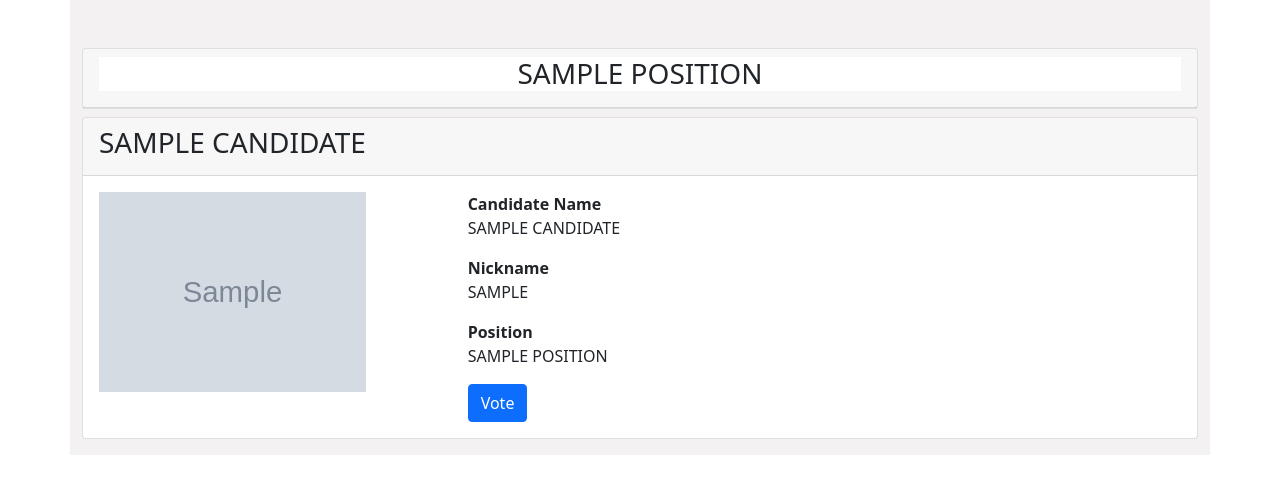
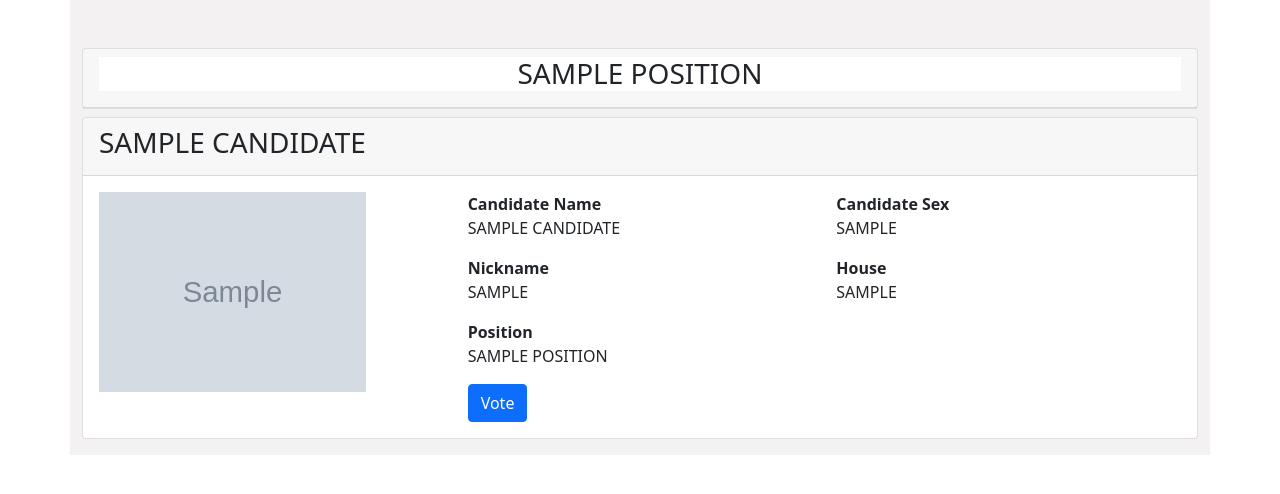
Before and after one commit to DevPrinceK/tashtech-evoting, a Django app: template core/voting/templates/voting/vote.html in a window 1280 px wide. Shown: the top 494 px of the page. Run offline with Django 4.2, Linux system fonts and the light colour scheme; the template is opened without the code that fills it: values that come from a table or form of the project are taken from there, others are empty; tables that the repository leaves empty hold one stand-in row (values such as "Sample post"); grey boxes marked "Sample" are stand-in pictures; parts of the project's set-up code (start-up, migrations or seed data) failed here and were passed over.

Commit message:
Update vote.html

```diff
--- a/core/voting/templates/voting/vote.html
+++ b/core/voting/templates/voting/vote.html
@@ -36,30 +36,37 @@
                                 <img src="{% if candidate.picture %} {{candidate.picture.url}} {% else %} {% static 'images/illustrations/user.png' %} {% endif %} "
                                     alt="candidate" style="height: 200px; width:auto;">
                             </div>
-                            <div class="col-8">
+                            <div class="col-4">
                                 <form action="" method="POST">
                                     {% csrf_token %}
                                     <input type="hidden" name="candidate_id" value="{{candidate.id}}">
                                     <div class="form-group mb-2">
                                         <label for=""> <b>Candidate Name</b></label>
                                         <p>{{candidate.name|upper}}</p>
-                                        <!-- <input type="text" class="form-control" value="{{candidate.name|upper}}"
-                                            readonly> -->
                                     </div>
                                     <div class="form-group mb-2">
                                         <label for=""><b>Nickname</b></label>
                                         <p>{{candidate.nickname|upper}}</p>
-                                        <!-- <input type="text" class="form-control" value="{{candidate.nickname|upper}}"
-                                            readonly> -->
                                     </div>
                                     <div class="form-group mb-2">
                                         <label for=""><b>Position</b></label>
                                         <p>{{candidate.position.name|upper}}</p>
-                                        <!-- <input type="text" class="form-control"
-                                            value="{{candidate.position.name|upper}}" readonly> -->
                                     </div>
                                     <div class="form-group">
                                         <button class="btn btn-primary">Vote</button>
+                                    </div>
+                                </form>
+                            </div>
+                            <div class="col-4">
+                                <form action="" method="POST">
+                                    {% csrf_token %}
+                                    <div class="form-group mb-2">
+                                        <label for=""> <b>Candidate Sex</b></label>
+                                        <p>{{candidate.sex|upper}}</p>
+                                    </div>
+                                    <div class="form-group mb-2">
+                                        <label for=""><b>House</b></label>
+                                        <p>{{candidate.house|upper}}</p>
                                     </div>
                                 </form>
                             </div>
```
